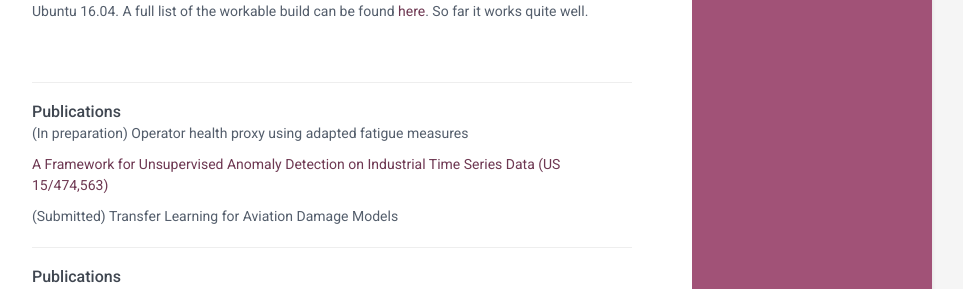
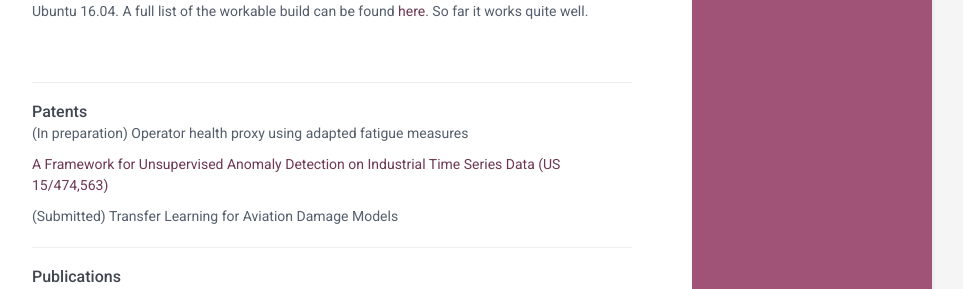
Before and after one commit to AlexanderGraf/online-cv, a Jekyll site: the page built from index.html, in a window 1280 px wide and 900 px high, scrolled down 3590 px. Shown: the part 158-447 px from the top of the window, without its empty margins (188-1151 px from the left). Built offline with Jekyll 4.4.1, drawn with Linux system fonts in a browser that asks for light colours; some web fonts are replaced.

Commit message:
updated text

```diff
--- a/_includes/patents.html
+++ b/_includes/patents.html
@@ -1,7 +1,7 @@
 <div class="item">
     <div class="meta">
         <div class="upper-row">
-            <h3 class="job-title">Publications</h3>
+            <h3 class="job-title">Patents</h3>
         </div><!--//upper-row-->
     </div><!--//meta-->
     <div>
```
